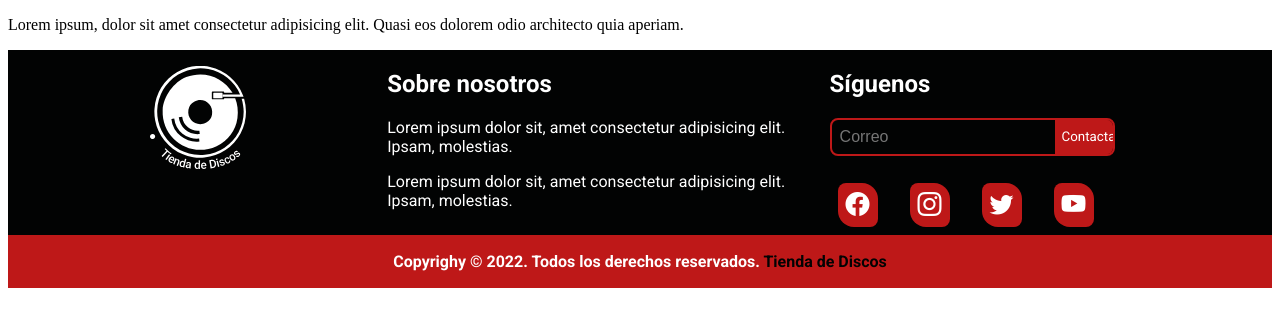
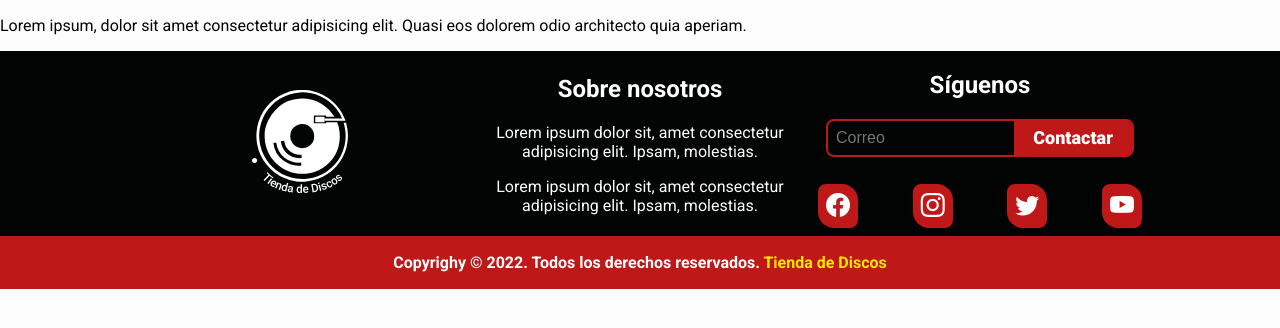
Before and after one commit to mariovasquez/Reto2_G17, a plain HTML site: page index.html in a window 1280 px wide. Drawn offline with nearby package versions, Linux system fonts and the light colour scheme.

Commit message:
Update footer

```diff
--- a/css/index.css
+++ b/css/index.css
@@ -1,15 +1,27 @@
 :root {
     scroll-behavior: smooth;
-    --primary-theme-color: #020303;
-    --secondary-theme-color: #BE1818;
-    --primary-text-color: #ffffff;
-    --secondary-text-color: #020303;
+    --primary-theme-color: #FCFCFC;
+    --secondary-theme-color: #020303;
+    --tertiary-theme-color: #BE1818;
+    --primary-text-color: #020303;
+    --secondary-text-color: #ffffff;
+    --tertiary-text-color: #BE1818;
     --primary-shadow-color: #42464f80;
+    --primary-highlight-color: #FFE900;
     --primary-font-family: 'Roboto';
     --reverse-primary-shadow-color: #42464f80;
     --primary-button-color: #BE1818;
+    --secondary-button-color: #fff;
     --padding-section: 2rem;
     --padding-container: 1rem;
+    --max-width-form: 480px;
     --max-width-container: 640px;
     --primary-border-radius: 0.5rem;
 }
+
+.body {
+    background-color: var(--primary-theme-color);
+    color: var(--primary-text-color);
+    font-family: var(--primary-font-family);
+    margin: 0;
+}
--- a/css/library.css
+++ b/css/library.css
@@ -2,6 +2,7 @@
 @import './modules/card.css';
 @import './modules/hero.css';
 @import './modules/menu.css';
+@import './modules/buttons.css';
 @import './modules/list.css';
 @import './modules/form.css';
 @import './modules/section.css';
--- /dev/null
+++ b/css/modules/buttons.css
@@ -0,0 +1,28 @@
+.button{
+    display: inline-block;
+    font-family: var(--primary-font-family);
+    font-size: 1rem;
+    font-weight: 900;
+    cursor: pointer;
+    padding: 0.25em 1em;
+}
+
+.button--primary {
+    background-color: var(--primary-button-color);
+    border: 0.0625rem solid var(--primary-button-color);
+    color: var(--reverse-primary-text-color);
+    transition: all 0.25s;
+}
+
+.button--primary:hover {
+    background-color: var(--secondary-button-color);
+    color: var(--tertiary-text-color);
+    box-shadow: 0 0 0.25rem 0.25rem var(--secondary-theme-color);
+    filter: brightness(150%);
+}
+
+@media(min-width: 768px){
+    .button{
+        font-size: 1.125rem;
+    }
+}
--- a/css/modules/footer.css
+++ b/css/modules/footer.css
@@ -5,10 +5,14 @@
 }
 
 .footer__row {
-    background-color: var(--primary-theme-color);
-    color: var(--primary-text-color);
+    display: flex;
+    align-items: center;
+    justify-content: center;
+    text-align: center;
+    flex-direction: column;
+    background-color: var(--secondary-theme-color);
+    color: var(--secondary-text-color);
     font-family: var(--primary-font-family);
-    float: left;
     width: 100%;
 }
 
@@ -16,25 +20,17 @@
     float: left;
 }
 
-.footer__menu {
-    display: flex;
-    justify-content: left;
-    flex-wrap: wrap;
-    gap: 1rem;
-    margin: 0;
-    padding: 0;
-    list-style: none;
-}
-
 .footer__icon {
-    background-color: var(--secondary-theme-color);
+    background-color: var(--primary-button-color);
     border-radius: 0.5rem 1rem;
     padding: 0.50rem;
     margin: 0.5rem;
 }
 
 .footer__icon:hover {
-    background-color: var(--primary-text-color);
+    background-color: var(--secondary-button-color);
+    cursor: pointer;
+    color: var(--primary-button-color);
 }
 
 .footer__link-icon {
@@ -45,26 +41,8 @@
     gap: 2rem;
 }
 
-.footer__link-icon:hover {
-    cursor: pointer;
-    color: var(--secondary-theme-color);
-
-}
-
-.footer__link {
-    display: flex;
-    color: var(--primary-text-color);
-    text-decoration: none;
-    transition: transform 0.25s;
-}
-
-.footer__link:hover {
-    transform: scale(1.15);
-    color: var(--secondary-theme-color);
-}
-
 .sub__footer {
-    background-color: var(--secondary-theme-color);
+    background-color: var(--tertiary-theme-color);
     padding: 0.250rem;
     display: flex;
     justify-content: center;
@@ -72,50 +50,38 @@
 
 .footer__subtitle {
     text-align: center;
-    color: var(--primary-text-color);
+    color: var(--secondary-text-color);
     font-family: var(--primary-font-family);
     align-items: center;
     font-size: 1rem;
 }
 
 .footer__subtitle-link {
-    color: var(--secondary-text-color);
+    color: var(--primary-highlight-color);
     text-decoration: none;
 }
 
 .footer__subtitle-link:hover {
-    color: var(--primary-font-color);
-}
-
-.button--primary {
-    font-family: var(--primary-font-family);
-    cursor: pointer;
-    background-color: var(--primary-button-color);
-    border: 0.0625rem solid var(--primary-button-color);
-    color: var(--reverse-primary-text-color);
-}
-
-.button--primary:hover {
-    background-color: var(--primary-text-color);
-    color: var(--primary-button-color);
-    box-shadow: 0 0 0.25rem 0.25rem var(--primary-theme-color);
-    filter: brightness(112.5%);
+    color: var(--primary-text-color);
 }
 
 
 @media (min-width: 768px) {
+    .footer__row{
+        flex-direction: row;
+    }
     .footer__column-left {
-        width: 30%;
+        width: 340px;
         display: flex;
         justify-content: center;
         align-items: center;
     }
 
     .footer__column-middle {
-        width: 35%;
+        width: 340px;
     }
 
     .footer__column-right {
-        width: 35%;
+        width: 340px;
     }
 }
--- a/css/modules/form.css
+++ b/css/modules/form.css
@@ -2,21 +2,23 @@
     display: flex;
     flex-direction: column;
     gap: 1rem;
-    max-width: 285px;
+    width: 100%;
 }
 
 .form__group {
     display: flex;
-    border: 0.125rem solid var(--secondary-theme-color);
+    border: 0.125rem solid var(--tertiary-theme-color);
     border-radius: var(--primary-border-radius);
     overflow: hidden;
+    max-width: var(--max-width-form);
+    justify-content: space-between;
 }
 
 .form__input {
-    max-width: 100%;
+    width: 100%;
     background-color: transparent;
     border: none;
-    color: var(--primary-text-color);
+    color: var(--secondary-text-color);
     font-size: 1rem;
     padding: 0.5em;
 }
--- a/css/modules/menu.css
+++ b/css/modules/menu.css
@@ -0,0 +1,9 @@
+.menu {
+    display: flex;
+    justify-content: space-between;
+    flex-wrap: wrap;
+    gap: 1rem;
+    margin: 0;
+    padding: 0;
+    list-style: none;
+}
--- a/index.html
+++ b/index.html
@@ -12,7 +12,7 @@
     <link rel="stylesheet" href="https://cdn.jsdelivr.net/npm/bootstrap-icons@1.9.1/font/bootstrap-icons.css">
     <title>Tienda de Discos</title>
 </head>
-<body>
+<body class="body">
     <header></header>
     <main>
         <article class="hero">
@@ -38,16 +38,16 @@
             </div>
             <div class="footer__column footer__column-right">
                 <h2>Síguenos</h2>
-                <div>
-                <form class="form">
-                    <div class="form__group">
-                      <input class="form__input" type="email" placeholder="Correo" required>
-                      <button class="form__button button--primary">Contactar</button>
-                    </div>
-                  </form>
+                <div class="container">
+                    <form class="form">
+                        <div class="form__group">
+                            <input class="form__input" type="email" placeholder="Correo" required>
+                            <button class="button button--primary">Contactar</button>
+                        </div>
+                    </form>
                 </div>
                 <br>
-                <ul class="footer__menu">
+                <ul class="menu">
                     <li class="footer__icon">
                         <a href="#" class="footer__link-icon">
                             <i class="bi bi-facebook footer__icon-bi"></i>
```
